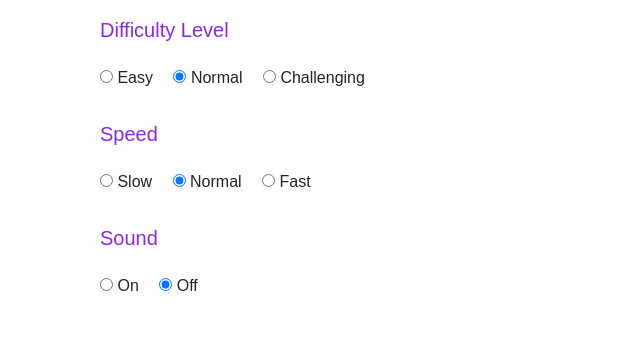
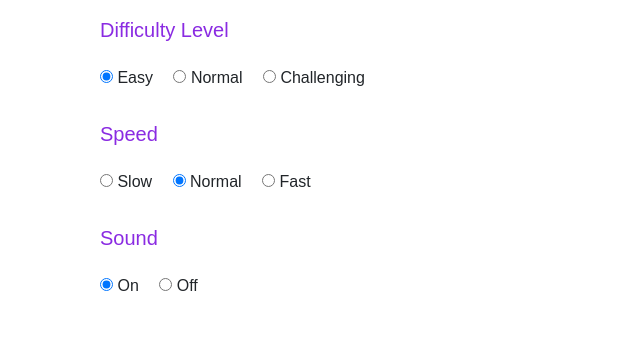
Before and after one commit to ehon9/LearnMusicalNotesApp, a plain HTML site: page settings.html in a window 1280 px wide. Shown: the part 226-567 px from the top of the page, 0-640 px from the left. Drawn offline with nearby package versions, Linux system fonts and the light colour scheme.

Commit message:
change default settings

```diff
--- a/settings.html
+++ b/settings.html
@@ -56,12 +56,12 @@
         <form id="settings">
             <h5 class="mb-4">Difficulty Level</h5>
             <label class="mr-3">
-                <input type="radio" name="difficulty" value="easy">
+                <input type="radio" name="difficulty" value="easy" checked>
                 Easy
             </label>
 
             <label class="mr-3">
-                <input type="radio" name="difficulty" value="normal" checked>
+                <input type="radio" name="difficulty" value="normal">
                 Normal
             </label>
 
@@ -92,12 +92,12 @@
 
             <h5 class="mb-4">Sound</h5>
             <label class="mr-3">
-                <input type="radio" name="sound" value="on">
+                <input type="radio" name="sound" value="on" checked>
                 On
             </label>
 
             <label>
-                <input type="radio" name="sound" value="off" checked>
+                <input type="radio" name="sound" value="off">
                Off
             </label>
 
```
